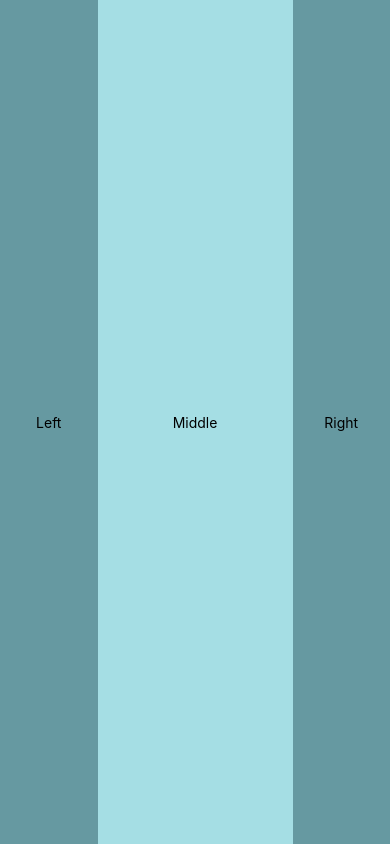
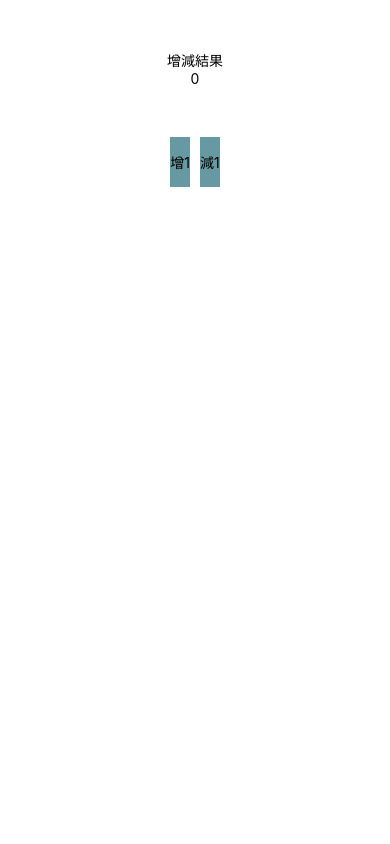
Before and after one commit to YiouxKAI/ReactAppDemo, a React Native app: screen / in a window 390 px wide. Built offline with nearby package versions, Linux system fonts and the light colour scheme.

Commit message:
20220517

```diff
--- a/App.js
+++ b/App.js
@@ -1,5 +1,56 @@
-//0517 Layout - 以Row
-import { Text,View,StyleSheet } from "react-native";
+//0517 -
+
+import React,{ useState } from 'react';
+import { Text,View,StyleSheet,TouchableHighlight,TouchableOpacity } from "react-native";
+
+const styles = StyleSheet.create({
+  content:{
+    justifyContent:'center',
+    alignItems:'center',
+    backgroundColor:'#6699A1',
+    marginHorizontal:5,
+    height:50,
+    lineHeight:50,
+  },
+  topContent:{
+    alignItems:'center',
+    marginVertical:50,
+  }
+});
+
+const App=()=>{
+  const [count,setCount]=useState(0);
+  const addUp=()=>{
+    setCount(count+1)
+  };
+  const substract=()=>{
+    setCount(count-1)
+  };
+
+
+  return(
+    <View style={{flexDirection:'column',flex:1,justifyContent:'space-around',alignItems:'center'}}>
+      <View style={styles.topContent}>
+        <Text>增減結果</Text>
+        <Text>{count}</Text>
+      </View>
+
+      <View style={{flexDirection:'row',flex:1}}>
+        <TouchableHighlight style={[{flex:0.5,width:'100%'},styles.content]} onPress={addUp}>
+          <Text>增1</Text>
+        </TouchableHighlight>
+        <TouchableOpacity style={[{flex:0.5,width:'100%'},styles.content]} onPress={substract}>
+          <Text>減1</Text>
+        </TouchableOpacity>
+      </View>
+    </View>
+  );
+}
+
+export default App;
+
+//0517
+/*import { Text,View,StyleSheet } from "react-native";
 
 const styles = StyleSheet.create({
   container: {
@@ -10,15 +61,44 @@ const styles = StyleSheet.create({
 
 const App=()=>{
   return(
-    <View style={{flexDirection:'row',flex:1}}>
-      <View style={[{flex:0.25,backgroundColor:'#6699A1'},styles.container]}>
+    <View style={{flexDirection:'column',flex:1,justifyContent:'space-around',alignItems:'center'}}>
+      <View style={[{height:100,width:100,backgroundColor:'#6699A1'},styles.container]}>
       <Text>Left</Text>
       </View>
-      <View style={[{flex:0.5,backgroundColor:'#A5DEE4'},styles.container]}>
+      <View style={[{height:50,width:100,backgroundColor:'#A5DEE4'},styles.container]}>
       <Text>Middle</Text>
       </View>
+      <View style={[{height:100,width:100,backgroundColor:'#6699A1'},styles.container]}>
+      <Text>Right</Text>
+      </View>
+    </View>
+  );
+}
+
+export default App;*/
+
+
+//0517 Layout - 以Column做版面
+/*import { Text,View,StyleSheet } from "react-native";
+
+const styles = StyleSheet.create({
+  container: {
+    alignItems: 'center',
+    justifyContent: 'center',
+  }
+});
+
+const App=()=>{
+  return(
+    <View style={{flexDirection:'column',flex:1}}>
       <View style={[{flex:0.25,backgroundColor:'#6699A1'},styles.container]}>
-      <Text>Right</Text>
+      <Text>Top</Text>
+      </View>
+      <View style={[{flex:1,backgroundColor:'#A5DEE4'},styles.container]}>
+      <Text>Middle</Text>
+      </View>
+      <View style={[{flex:0.5,backgroundColor:'#6699A1'},styles.container]}>
+      <Text>Buttom</Text>
       </View>
     </View>
   );
@@ -26,7 +106,38 @@ const App=()=>{
 
 
 
-export default App;
+export default App;*/
+
+
+// //0517 Layout - 以Row做版面
+// import { Text,View,StyleSheet } from "react-native";
+
+// const styles = StyleSheet.create({
+//   container: {
+//     alignItems: 'center',
+//     justifyContent: 'center',
+//   }
+// });
+
+// const App=()=>{
+//   return(
+//     <View style={{flexDirection:'row',flex:1}}>
+//       <View style={[{flex:0.25,backgroundColor:'#6699A1'},styles.container]}>
+//       <Text>Left</Text>
+//       </View>
+//       <View style={[{flex:0.5,backgroundColor:'#A5DEE4'},styles.container]}>
+//       <Text>Middle</Text>
+//       </View>
+//       <View style={[{flex:0.25,backgroundColor:'#6699A1'},styles.container]}>
+//       <Text>Right</Text>
+//       </View>
+//     </View>
+//   );
+// }
+
+
+
+// export default App;
 
 //0512 TextInput,StyleSheet,Image,Button,Alert
 /*import React from "react";
```
